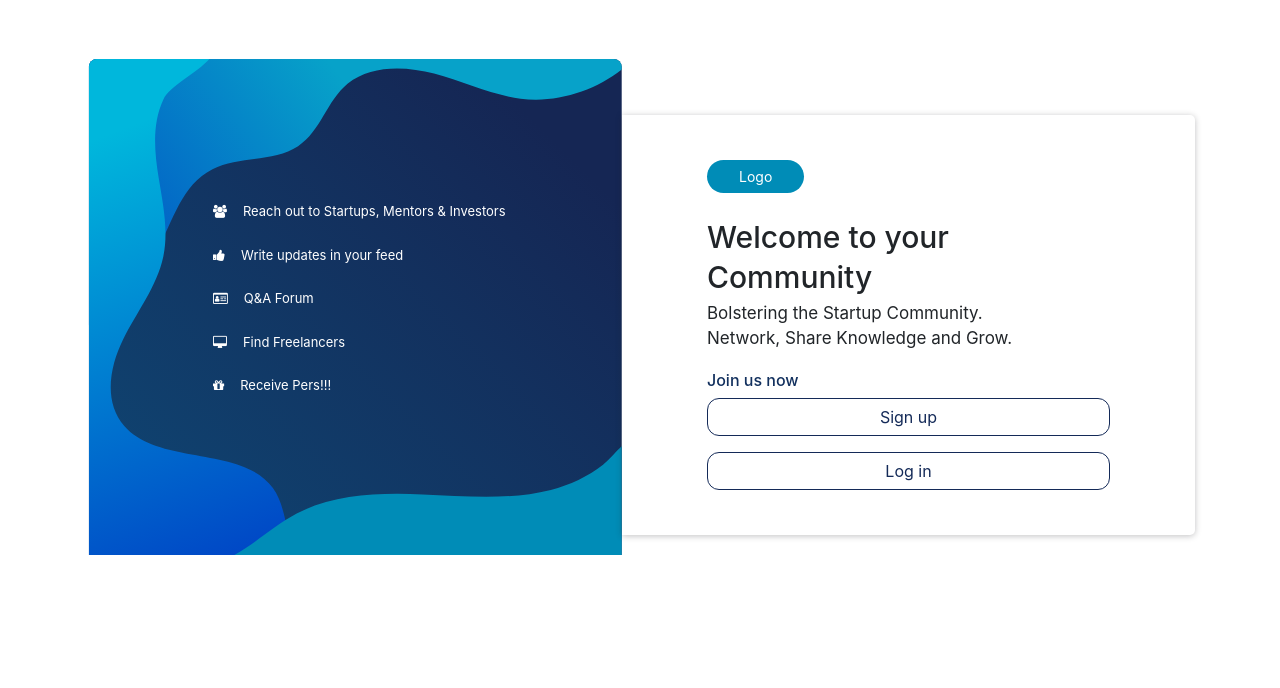
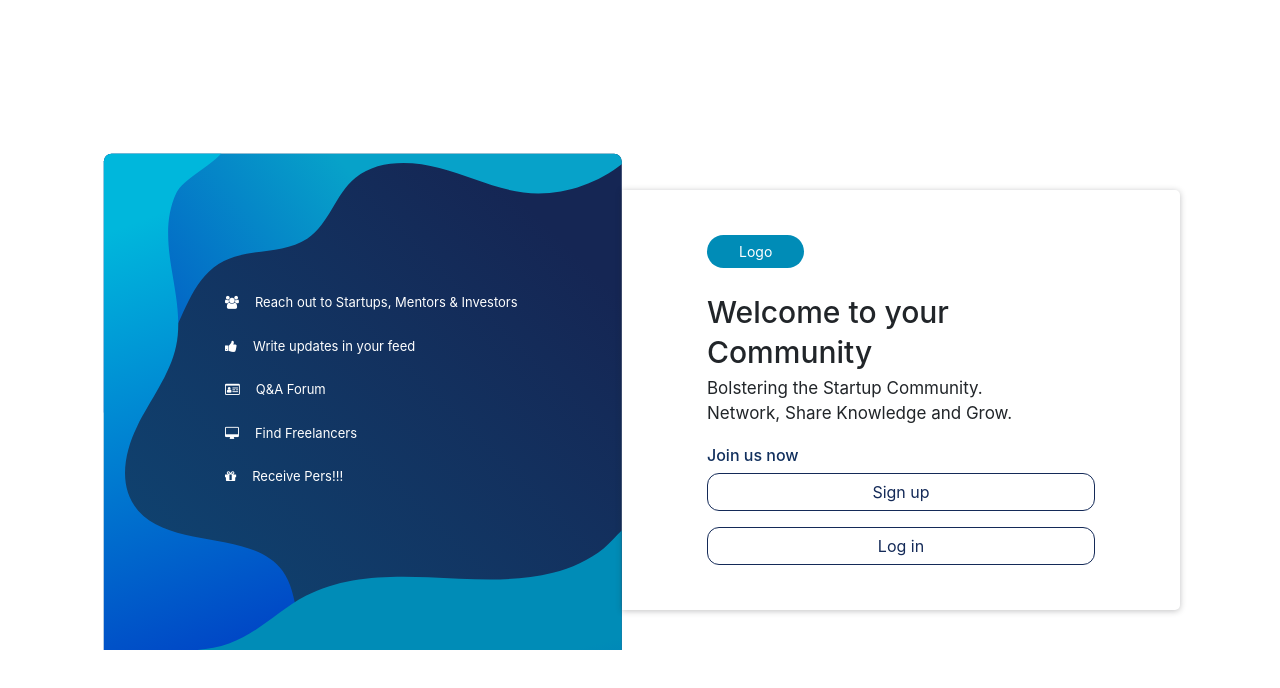
Before and after one commit to MadhuriJagtap123/BOL-Start, a React (Create React App) app: page / in a window 1280 px wide. Shown: the top 688 px of the page. Built offline with nearby package versions, Linux system fonts and the light colour scheme.

Commit message:
changes in login logout by akshay sinare

```diff
--- a/src/css/common.css
+++ b/src/css/common.css
@@ -1,7 +1,19 @@
+html {
+    height: 100%;
+}
+
+body {
+    height: 100%;
+}
+.cust_container {
+    height: 100%;
+}
 .textclr{
     color: blue;
 }
-
+#root {
+    height: 100%;
+}
 .LoginBack{
     background-image: url("../img/BG 2.svg");
     /* background-position: center; */
@@ -15,7 +27,7 @@
     background-color: #fff;
     padding: 45px 85px 45px 85px;
     border-radius: 0px 5px 5px 0px;
-    margin: 60px 0px 0px -33px;
+    margin: 0px 0px 0px -33px;
 }
 
 .LogoGrid h2{
@@ -30,7 +42,17 @@
 }
 
 .LoginFrm{
-    padding: 55px 0px 55px 0px;
+        display: flex;
+    align-items: center;
+    justify-content: center;
+    height: 100%;
+}
+.cust_row {
+    width: 100%;
+}
+
+.btn_pointer {
+    cursor: pointer;
 }
 
 .LogoGrid h6{
@@ -109,7 +131,7 @@
     content: '';
     display: block;
     height: 0.09em;
-    min-width: 15vw;
+    min-width: 12vw;
   }
 
   .divider::before {
@@ -158,7 +180,7 @@
     background-color: #fff;
     padding: 45px 85px 45px 85px;
     border-radius: 0px 5px 5px 0px;
-    margin: 60px 0px 0px -33px;
+    margin: 0px 0px 0px -33px;
 }
 
 .LogoGrid h2{
@@ -172,9 +194,7 @@
     line-height: 17px;
 }
 
-.LoginFrm{
-    padding: 55px 0px 55px 0px;
-}
+
 
 .LogoGrid h6{
     color: #12305E;
@@ -251,7 +271,7 @@
     content: '';
     display: block;
     height: 0.09em;
-    min-width: 15vw;
+    min-width: 12vw;
   }
   .divider::before {
     background: linear-gradient(to right, rgba(240, 240, 240, 0), #EDEDF0);
--- a/src/view/Login/Login.js
+++ b/src/view/Login/Login.js
@@ -34,10 +34,33 @@ class Login extends React.Component {
   handleShowsignupmoadl = () => {
     this.setState({
       modalsignup: true,
+      modallogin: false
+
+    })
+  }
+handleShowLoginHideForgot = () => {
+  this.setState({
+      modalforgot: false,
+      modallogin: true
+
+    })
+}
+ handleShowsignupmoadlForSignUp = () => {
+    this.setState({
+      modalsignup: true,
 
     })
   }
 
+  handleShowForgotmodal = () => {
+    // this.props.history.push('homePage')
+    this.setState({
+      modalforgot: true,
+      modallogin: false
+
+
+    })
+  }
 
   handleShowloginmodal = () => {
     // this.props.history.push('homePage')
@@ -47,10 +70,20 @@ class Login extends React.Component {
     })
   }
 
+  handleShowloginmodalForSignIn = () => {
+    // this.props.history.push('homePage')
+    this.setState({
+      modallogin: true,
+       modalsignup: false,
+    })
+  }
+
   handleClose = () => {
     this.setState({
       modalsignup: false,
-      modallogin: false
+      modallogin: false,
+      modalforgot: false,
+
     })
   }
   validate=()=>{
@@ -250,9 +283,9 @@ class Login extends React.Component {
 
   render() {
     return (
-      <Container>
+      <Container className="cust_container">
         <div className="LoginFrm">
-          <Row>
+          <Row className="align-items-center cust_row">
             <Col>
               <div className="LoginBack">
                 <div className="ListGrid">
@@ -291,7 +324,7 @@ class Login extends React.Component {
         </div>
 
 
-        <Modal show={this.state.modalsignup} onHide={this.state.modalsignup}>
+        <Modal show={this.state.modalsignup} onHide={this.handleClose}>
           <Modal.Body>
             {/* <Row className="pb-2">
               <Col md={12}>
@@ -334,7 +367,7 @@ class Login extends React.Component {
                   <Button className="LogOutline"> <img src={linkImg} className="BtnImg mr-2" />Join with Google</Button>
                 </Col>
                 <Col md={12} className="mt-4 text-center">
-                  <h6>Already on BolStart?<span className="TxtClr"> Sign in</span></h6>
+                  <h6>Already on BolStart?<span className="TxtClr btn_pointer" onClick={this.handleShowloginmodalForSignIn}> Sign in </span></h6>
                 </Col>
               </Row>
             </Form>
@@ -343,7 +376,7 @@ class Login extends React.Component {
 
 
 
-        <Modal show={this.state.modallogin} onHide={this.state.modallogin}>
+        <Modal show={this.state.modallogin} onHide={this.handleClose}>
           <Modal.Body>
             {/* <Row className="pb-2">
               <Col md={12}>
@@ -366,7 +399,56 @@ class Login extends React.Component {
                   </Button>
                 </Col>
                 <Col md={12} className="mt-4 text-center">
-                  <h6 className="TxtClr">Forgot Password? | Sing up</h6>
+                  <h6 className="TxtClr"><span className="btn_pointer" onClick={this.handleShowForgotmodal}>Forgot Password? </span> | <span className="btn_pointer" onClick={this.handleShowsignupmoadlForSignUp}> Sing up</span></h6>
+                </Col>
+                <Col md={12} className="mt-3 text-center">
+                  <div className="divider">or</div>
+                </Col>
+                <Col md={12} className="mt-3 text-center">
+                  <Button className="LogOutline"> <img src={googleImg} className="BtnImg mr-2" />Join with Google</Button>
+                </Col>
+                <Col md={6} className="mt-3 text-center">
+                  <Button className="LogOutline"> <img src={fbImg} className="BtnImg mr-2" />Join with Google</Button>
+                </Col>
+                <Col md={6} className="mt-3 text-center">
+                  <Button className="LogOutline"> <img src={linkImg} className="BtnImg mr-2" />Join with Google</Button>
+                </Col>
+                <Col md={12} className="mt-4 text-center">
+                  {/* <h6>Already on BolStart?<span className="TxtClr"> Sign in</span></h6> */}
+                </Col>
+              </Row>
+            </Form>
+
+          </Modal.Body>
+        </Modal>
+
+
+
+
+        <Modal show={this.state.modalforgot} onHide={this.handleClose}>
+          <Modal.Body>
+            {/* <Row className="pb-2">
+              <Col md={12}>
+                <i class="fa fa-times float-right" aria-hidden="true" onClick={this.handleClose}></i>
+              </Col>
+            </Row> */}
+            <Form className="SignUpForm mt-3">
+              <Row>
+                <Col md={12}>
+                  <Form.Control placeholder="Password" name="l_email" onChange={this.handleLoginChange}/>
+                  <div className="text-danger">{this.state.l_emailErr}</div>
+                </Col>
+                <Col md={12} className="mt-2">
+                  <Form.Control placeholder="Confirm Password"  name="l_password"  onChange={this.handleLoginChange} />
+                  <div className="text-danger">{this.state.l_passwordErr}</div>
+                </Col>
+                <Col md={12} className="mt-2 text-center">
+                  <Button className="ContainBtn" disabled={this.state.l_email!==""&&this.state.l_password?false:true} onClick={this.handleLogin}>
+                    Submit
+                  </Button>
+                </Col>
+                <Col md={12} className="mt-4 text-center">
+                  <h6 className="TxtClr"><span className="btn_pointer" onClick={this.handleShowLoginHideForgot}> Sing In</span></h6>
                 </Col>
                 <Col md={12} className="mt-3 text-center">
                   <div className="divider">or</div>
```
